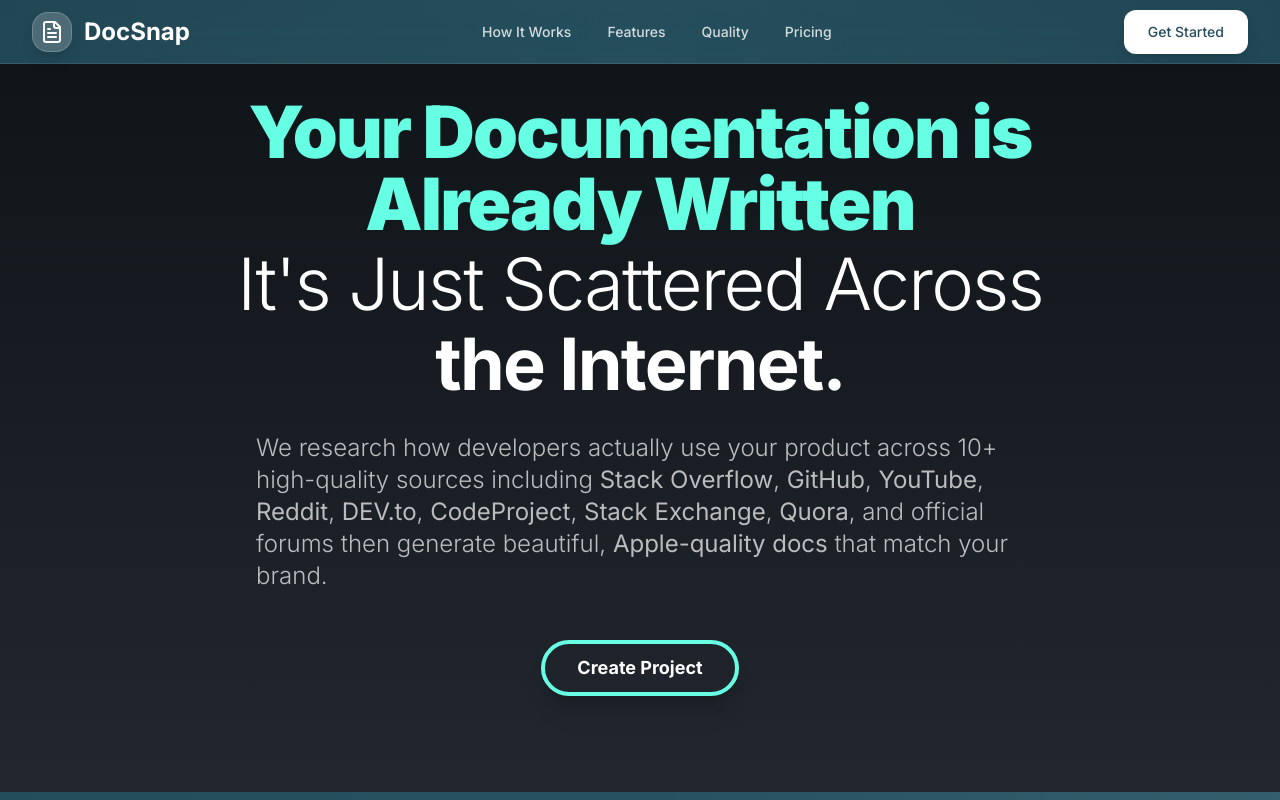
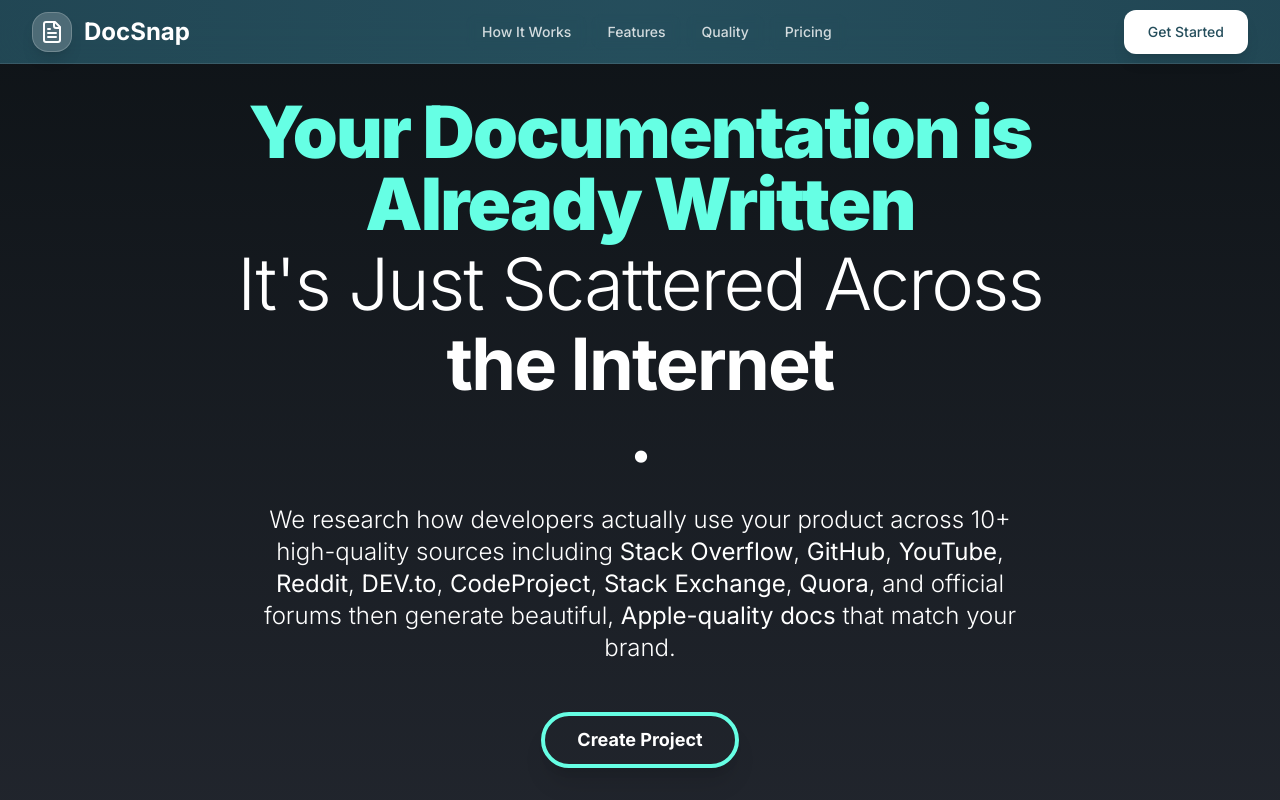
Before and after one commit to Alcatecablee/redoc, a React (Vite) app: page / in a window 1280 px wide. Shown: the top 800 px of the page. Built offline with nearby package versions, Linux system fonts and the light colour scheme; the HTML template or start-up script is replaced by a standard one.

Commit message:
Center align hero heading and description text
cgen-835f736305a643c0b17bb46fcaf400da

```diff
--- a/src/pages/Index.tsx
+++ b/src/pages/Index.tsx
@@ -261,13 +261,13 @@ const Index = () => {
             <div className="space-y-8">
               {/* Headline - Primary Focus */}
               <h1 className="text-5xl md:text-6xl lg:text-7xl font-bold leading-tight text-white tracking-tight space-y-2">
-                <span className="text-[rgb(102,255,228)] block font-black">Your Documentation is Already Written</span>
-                <span className="block font-thin">It's Just Scattered Across</span>
-                <span className="block">the Internet<span className="text-white">.</span></span>
+                <span className="text-[rgb(102,255,228)] block font-black text-center">Your Documentation is Already Written</span>
+                <span className="block font-thin text-center">It's Just Scattered Across</span>
+                <span className="block"><div className="text-center">the Internet</div><span className="text-white">.</span></span>
               </h1>
 
               {/* Description - Secondary */}
-              <p className="text-xl lg:text-2xl text-white/70 leading-relaxed max-w-3xl mx-auto font-thin text-left">
+              <p className="text-xl lg:text-2xl text-white leading-relaxed max-w-3xl mx-auto font-thin text-center">
                 We research how developers actually use your product across 10+ high-quality sources including <strong>Stack Overflow</strong>, <strong>GitHub</strong>, <strong>YouTube</strong>, <strong>Reddit</strong>, <strong>DEV.to</strong>, <strong>CodeProject</strong>, <strong>Stack Exchange</strong>, <strong>Quora</strong>, and official forums then generate beautiful, <strong>Apple-quality docs</strong> that match your brand.
               </p>
 
```
